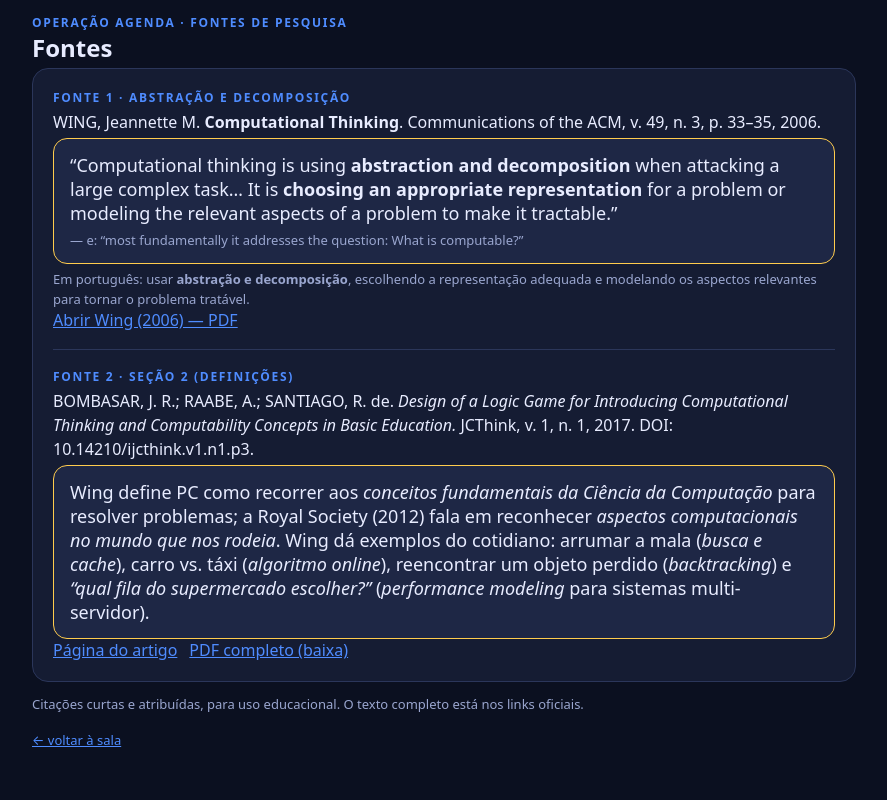
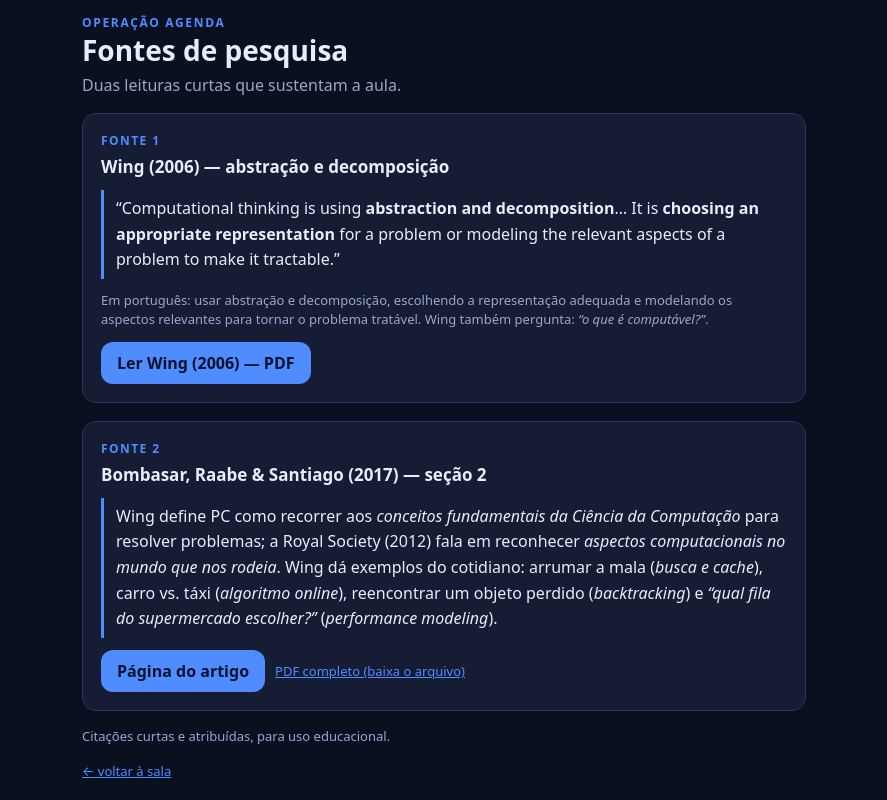
Before and after one commit to Migueldoniz/pensamento-computacional, a Next.js app: page /fonte in a window 1280 px wide. Shown: the whole page, without its empty margins (196-1083 px from the left). Built offline with nearby package versions, Linux system fonts and the light colour scheme.

Commit message:
style: limpa a fase de pesquisa e a pagina /fonte (menos caixas, mais respiro)

```diff
--- a/app/fonte/page.tsx
+++ b/app/fonte/page.tsx
@@ -8,64 +8,72 @@ export default function FontePage({ searchParams }: { searchParams: { room?: str
   const room = (searchParams?.room || '').toUpperCase()
   const back = room ? `/play?room=${room}` : '/play'
   return (
-    <div className="wrap" style={{ maxWidth: 860, margin: '0 auto' }}>
-      <div className="act">Operação Agenda · fontes de pesquisa</div>
-      <h1 style={{ fontSize: 24 }}>Fontes</h1>
+    <div className="wrap" style={{ maxWidth: 760, margin: '0 auto' }}>
+      <div className="act">Operação Agenda</div>
+      <h1 style={{ marginBottom: 4 }}>Fontes de pesquisa</h1>
+      <p className="muted" style={{ marginTop: 0 }}>
+        Duas leituras curtas que sustentam a aula.
+      </p>
 
-      <div className="card col" style={{ gap: 14 }}>
-        <div>
-          <div className="act">Fonte 1 · abstração e decomposição</div>
-          <p style={{ margin: '4px 0' }}>
-            WING, Jeannette M. <strong>Computational Thinking</strong>. Communications of the ACM,
-            v. 49, n. 3, p. 33–35, 2006.
+      <div className="col" style={{ gap: 18, marginTop: 8 }}>
+        <section className="source">
+          <div className="source-tag">Fonte 1</div>
+          <h3>Wing (2006) — abstração e decomposição</h3>
+          <div className="quote">
+            “Computational thinking is using <strong>abstraction and decomposition</strong>… It is{' '}
+            <strong>choosing an appropriate representation</strong> for a problem or modeling the
+            relevant aspects of a problem to make it tractable.”
+          </div>
+          <p className="small muted" style={{ margin: '0 0 12px' }}>
+            Em português: usar abstração e decomposição, escolhendo a representação adequada e
+            modelando os aspectos relevantes para tornar o problema tratável. Wing também pergunta:
+            <em> “o que é computável?”</em>.
           </p>
-          <div className="bubble" style={{ borderColor: 'var(--warn)' }}>
-            “Computational thinking is using <strong>abstraction and decomposition</strong> when
-            attacking a large complex task… It is <strong>choosing an appropriate representation</strong>{' '}
-            for a problem or modeling the relevant aspects of a problem to make it tractable.”
-            <div className="small muted" style={{ marginTop: 6 }}>— e: “most fundamentally it addresses the question: What is computable?”</div>
-          </div>
-          <p className="small muted" style={{ margin: '6px 0 0' }}>
-            Em português: usar <strong>abstração e decomposição</strong>, escolhendo a representação
-            adequada e modelando os aspectos relevantes para tornar o problema tratável.
-          </p>
-          <a href="http://cs.cmu.edu/~wing/publications/Wing06.pdf" target="_blank" rel="noreferrer">
-            Abrir Wing (2006) — PDF
+          <a
+            className="btn"
+            href="http://cs.cmu.edu/~wing/publications/Wing06.pdf"
+            target="_blank"
+            rel="noreferrer"
+          >
+            Ler Wing (2006) — PDF
           </a>
-        </div>
+        </section>
 
-        <hr style={{ border: 0, borderTop: '1px solid var(--line)', margin: '4px 0' }} />
-
-        <div>
-          <div className="act">Fonte 2 · seção 2 (definições)</div>
-          <p style={{ margin: '4px 0' }}>
-            BOMBASAR, J. R.; RAABE, A.; SANTIAGO, R. de. <em>Design of a Logic Game for Introducing
-            Computational Thinking and Computability Concepts in Basic Education.</em> JCThink, v. 1,
-            n. 1, 2017. DOI: 10.14210/ijcthink.v1.n1.p3.
-          </p>
-          <div className="bubble" style={{ borderColor: 'var(--warn)' }}>
+        <section className="source">
+          <div className="source-tag">Fonte 2</div>
+          <h3>Bombasar, Raabe &amp; Santiago (2017) — seção 2</h3>
+          <div className="quote">
             Wing define PC como recorrer aos <em>conceitos fundamentais da Ciência da Computação</em>{' '}
             para resolver problemas; a Royal Society (2012) fala em reconhecer <em>aspectos
-            computacionais no mundo que nos rodeia</em>. Wing dá exemplos do cotidiano: arrumar a mala
-            (<em>busca e cache</em>), carro vs. táxi (<em>algoritmo online</em>), reencontrar um objeto
-            perdido (<em>backtracking</em>) e <em>“qual fila do supermercado escolher?”</em>{' '}
-            (<em>performance modeling</em> para sistemas multi-servidor).
+            computacionais no mundo que nos rodeia</em>. Wing dá exemplos do cotidiano: arrumar a
+            mala (<em>busca e cache</em>), carro vs. táxi (<em>algoritmo online</em>), reencontrar um
+            objeto perdido (<em>backtracking</em>) e <em>“qual fila do supermercado escolher?”</em>{' '}
+            (<em>performance modeling</em>).
           </div>
-          <div className="row">
-            <a href="https://periodicos.univali.br/index.php/IJCThink/article/view/8928" target="_blank" rel="noreferrer">
+          <div className="row" style={{ gap: 10 }}>
+            <a
+              className="btn"
+              href="https://periodicos.univali.br/index.php/IJCThink/article/view/8928"
+              target="_blank"
+              rel="noreferrer"
+            >
               Página do artigo
             </a>
-            <a href="https://periodicos.univali.br/index.php/IJCThink/article/view/8928/6208" target="_blank" rel="noreferrer">
-              PDF completo (baixa)
+            <a
+              className="small"
+              href="https://periodicos.univali.br/index.php/IJCThink/article/view/8928/6208"
+              target="_blank"
+              rel="noreferrer"
+            >
+              PDF completo (baixa o arquivo)
             </a>
           </div>
-        </div>
+        </section>
       </div>
 
-      <p className="small muted">
-        Citações curtas e atribuídas, para uso educacional. O texto completo está nos links oficiais.
+      <p className="small muted" style={{ marginTop: 16 }}>
+        Citações curtas e atribuídas, para uso educacional.
       </p>
-
       <Link href={back} className="small">← voltar à sala{room ? ` ${room}` : ''}</Link>
     </div>
   )
--- a/app/globals.css
+++ b/app/globals.css
@@ -511,3 +511,52 @@ input[type="text"] {
 .char-img {
   background: #0b1020;
 }
+
+/* ---------- Utilidades ---------- */
+.btn {
+  display: inline-block;
+  background: var(--accent);
+  color: #05122c;
+  font-weight: 700;
+  border-radius: 12px;
+  padding: 10px 16px;
+  text-decoration: none;
+}
+.steps {
+  margin: 0;
+  padding-left: 22px;
+  line-height: 1.7;
+}
+.hintbox {
+  border: 1px solid var(--line);
+  border-radius: 12px;
+  padding: 10px 14px;
+  background: var(--panel-2);
+}
+.hintbox summary {
+  cursor: pointer;
+  font-weight: 700;
+}
+.source {
+  border: 1px solid var(--line);
+  border-radius: 14px;
+  padding: 18px;
+  background: var(--panel);
+}
+.source h3 {
+  margin: 6px 0 0;
+  font-size: 17px;
+}
+.source-tag {
+  font-size: 12px;
+  text-transform: uppercase;
+  letter-spacing: 0.12em;
+  color: var(--accent);
+  font-weight: 700;
+}
+.quote {
+  border-left: 3px solid var(--accent);
+  padding: 6px 0 6px 12px;
+  margin: 12px 0;
+  line-height: 1.6;
+}
```
Also changed, not shown: app/host/page.tsx (+18 -25 lines), app/play/page.tsx (+18 -25 lines).
